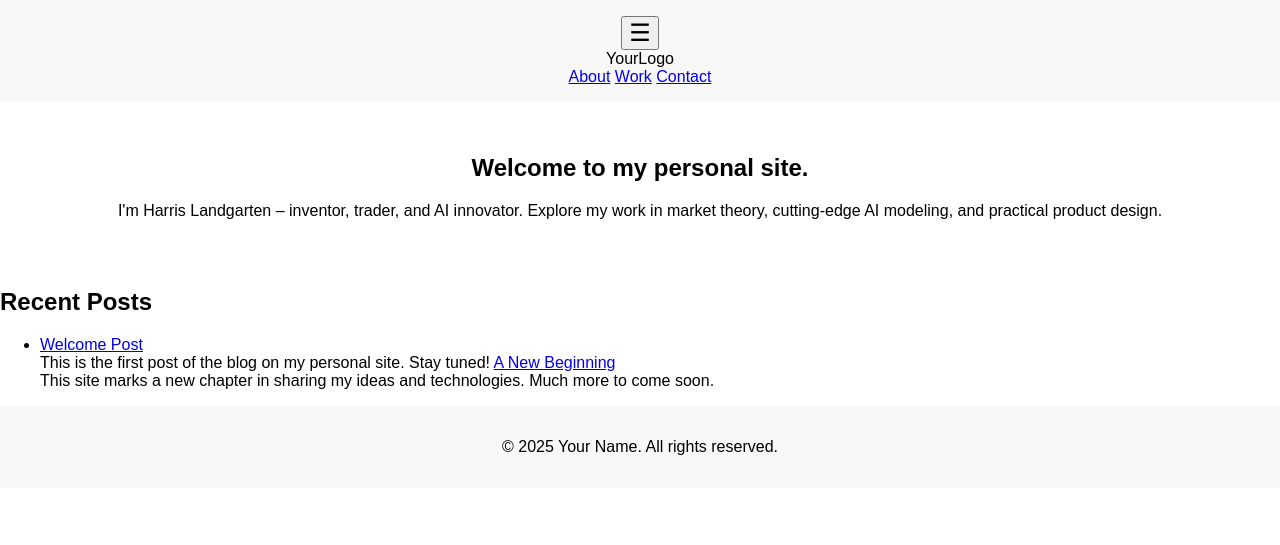
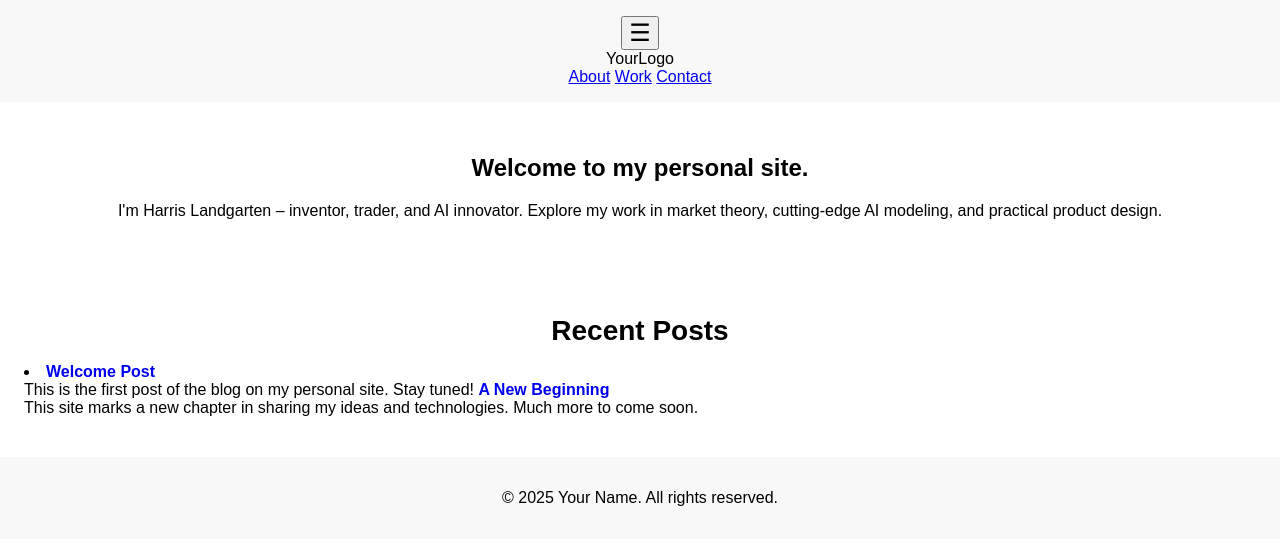
Before and after one commit to hlandgarten/hlandgarten.github.io, a Jekyll site: the page built from index.md, in a window 1280 px wide. Shown: the top 545 px of the page. Built offline with Jekyll 4.4.1, drawn with Linux system fonts in a browser that asks for light colours.

Commit message:
add styles

```diff
--- a/assets/css/styles.css
+++ b/assets/css/styles.css
@@ -31,3 +31,34 @@ body {
     flex-direction: row;
   }
 }
+.recent-posts {
+  padding: 1.5rem;
+}
+
+.recent-posts h2 {
+  margin-bottom: 1rem;
+  font-size: 1.75rem;
+  text-align: center;
+}
+
+.recent-posts ul {
+  list-style: disc inside;
+  margin: 0;
+  padding: 0;
+}
+
+.recent-posts li {
+  margin-bottom: 1rem;
+}
+
+.recent-posts li a {
+  font-weight: bold;
+  text-decoration: none;
+}
+
+.recent-posts li small {
+  display: block;
+  color: #555;
+  margin-top: 0.25rem;
+  font-size: 0.875rem;
+}
```
